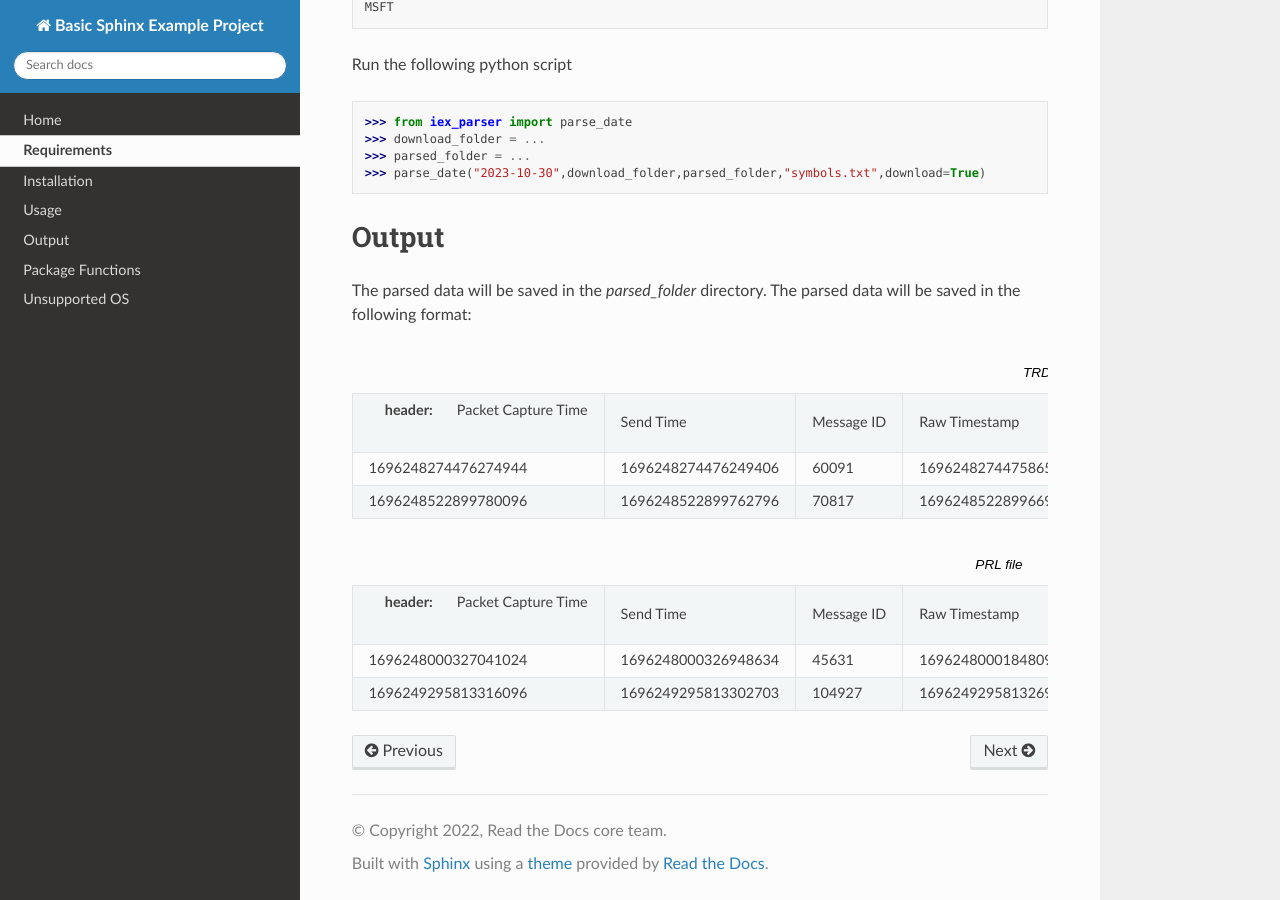
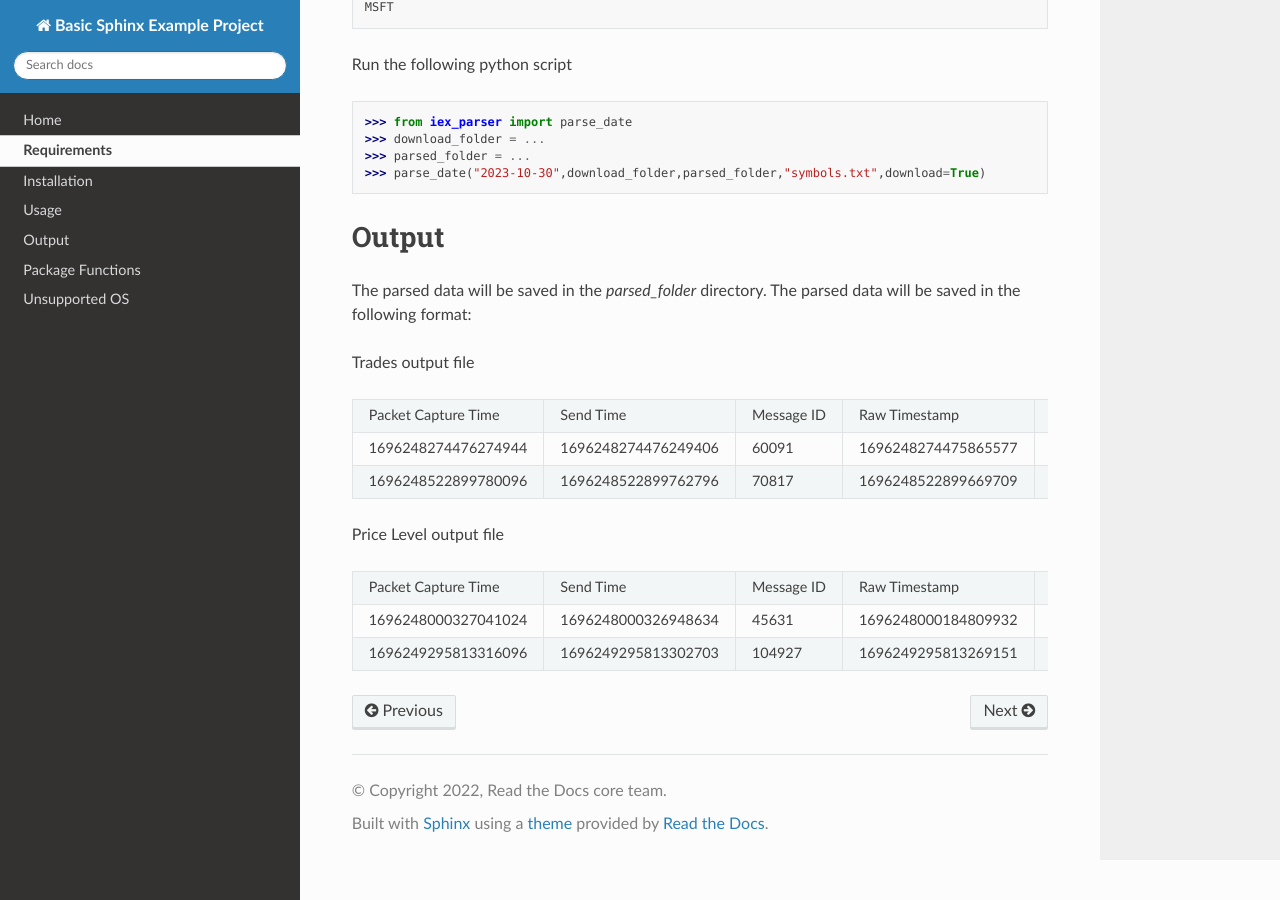
Before and after one commit to Sai271828/iex-parser, a Sphinx documentation site: the page built from docs/usage.rst, in a window 1280 px wide and 900 px high, scrolled down 619 px. Built offline with Sphinx 7.4.7 and the Read the Docs theme 2.0.0, drawn with Linux system fonts in a browser that asks for light colours.

Commit message:
docs: Update usage.rst with parsed data format in csv-table

```diff
--- a/docs/usage.rst
+++ b/docs/usage.rst
@@ -47,14 +47,18 @@
 
 The parsed data will be saved in the `parsed_folder` directory. The parsed data will be saved in the following format:
 
-.. csv-table:: TRD file
+Trades output file
 
-   :header: Packet Capture Time,Send Time,Message ID,Raw Timestamp,Tick Type,Symbol,Size,Price,Trade ID,Sale Condition
+.. csv-table::
+
+   Packet Capture Time,Send Time,Message ID,Raw Timestamp,Tick Type,Symbol,Size,Price,Trade ID,Sale Condition
    1696248274476274944,1696248274476249406,60091,1696248274475865577,T,MSFT,10,316.350000,2275739,EXTENDED_HOURS|ODD_LOT
    1696248522899780096,1696248522899762796,70817,1696248522899669709,T,AAPL,20,171.410000,2683260,EXTENDED_HOURS|ODD_LOT
 
-.. csv-table:: PRL file
+Price Level output file
 
-   :header: Packet Capture Time,Send Time,Message ID,Raw Timestamp,Tick Type,Symbol,Price,Size,Record Type,Flag,ASK
+.. csv-table::
+
+   Packet Capture Time,Send Time,Message ID,Raw Timestamp,Tick Type,Symbol,Price,Size,Record Type,Flag,ASK
    1696248000327041024,1696248000326948634,45631,1696248000184809932,PRL,MSFT,348.000000,20,R,1,1
    1696249295813316096,1696249295813302703,104927,1696249295813269151,PRL,AAPL,171.130000,243,R,1,1
```
